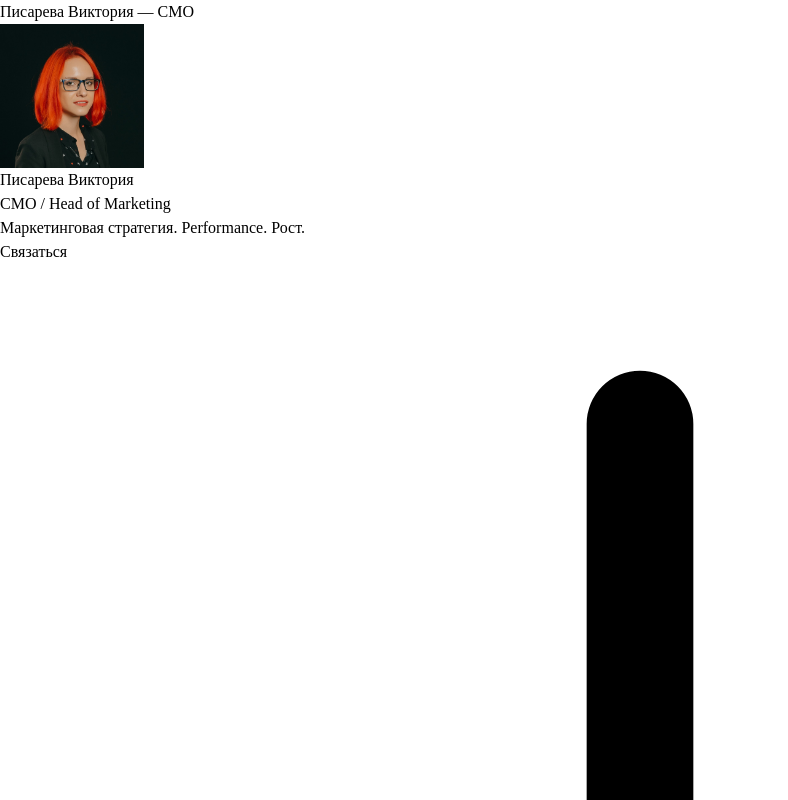
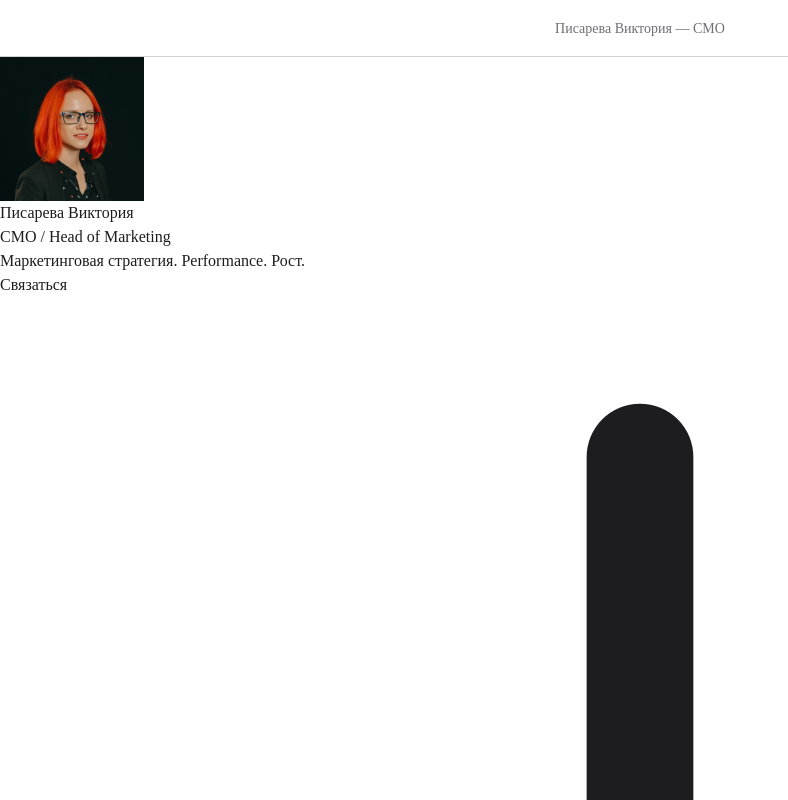
Before and after one commit to Nosferatu48/cmo-landing, a Next.js app: page / in a window 1280 px wide. Shown: the top 800 px of the page, without its empty margins (0-788 px from the left). Built offline with nearby package versions, Linux system fonts and the light colour scheme.

Commit message:
layout.tsx

```diff
--- a/app/layout.tsx
+++ b/app/layout.tsx
@@ -11,22 +11,22 @@ export const metadata: Metadata = {
 
 export default function RootLayout({
   children,
-}: Readonly<{
+}: {
   children: React.ReactNode;
-}>) {
+}) {
   return (
     <html lang="ru">
-      <body className="antialiased min-h-screen bg-white flex flex-col">
-        <header className="sticky top-0 z-50 w-full border-b border-[#d2d2d7] bg-white/80 backdrop-blur-md">
-          <div className="mx-auto max-w-5xl px-4 h-14 flex items-center justify-center">
-            <Link href="/" className="text-sm font-medium text-[#6e6e73] tracking-tight">
+      <body style={{ margin: 0, padding: 0, minHeight: "100vh", display: "flex", flexDirection: "column", backgroundColor: "#ffffff", color: "#1d1d1f", WebkitFontSmoothing: "antialiased" }}>
+        <header style={{ position: "sticky", top: 0, zIndex: 50, width: "100%", borderBottom: "1px solid #d2d2d7", backgroundColor: "rgba(255,255,255,0.8)", backdropFilter: "blur(12px)" }}>
+          <div style={{ maxWidth: "1024px", margin: "0 auto", padding: "0 16px", height: "56px", display: "flex", alignItems: "center", justifyContent: "center" }}>
+            <Link href="/" style={{ fontSize: "14px", fontWeight: 500, color: "#6e6e73", textDecoration: "none" }}>
               {appName}
             </Link>
           </div>
         </header>
-        <main className="flex-1">{children}</main>
-        <footer className="border-t border-[#d2d2d7]">
-          <div className="mx-auto max-w-5xl px-4 py-6 text-center text-xs text-[#6e6e73]">
+        <main style={{ flex: 1 }}>{children}</main>
+        <footer style={{ borderTop: "1px solid #d2d2d7" }}>
+          <div style={{ maxWidth: "1024px", margin: "0 auto", padding: "24px 16px", textAlign: "center", fontSize: "12px", color: "#6e6e73" }}>
             © {new Date().getFullYear()} {appName}
           </div>
         </footer>
```
